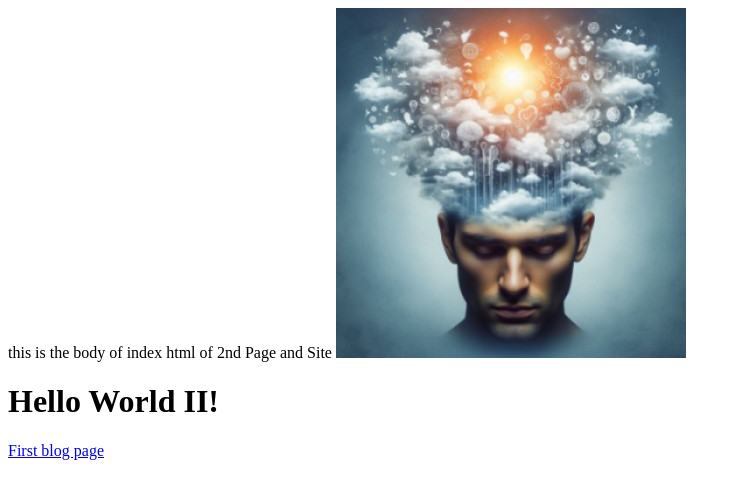
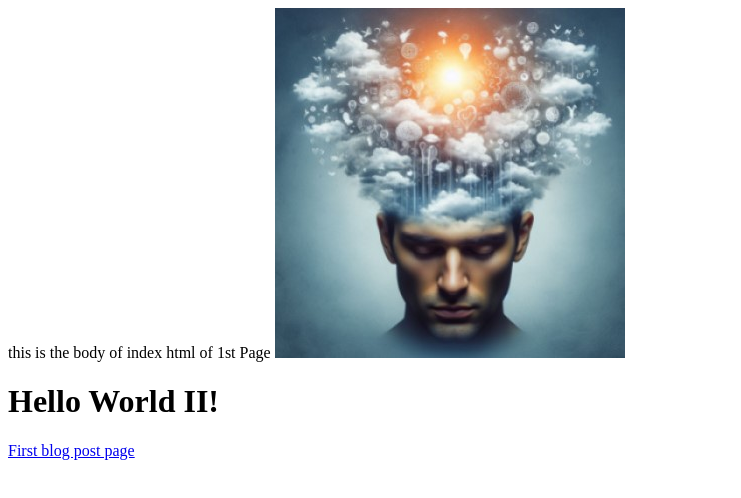
Before and after one commit to udayan/udayan.github.io, a plain HTML site: page index.html in a window 1280 px wide. Shown: the whole page, without its empty margins (0-741 px from the left). Drawn offline with Linux system fonts and the light colour scheme.

Commit message:
Update index.html
Update on Apr-1

```diff
--- a/index.html
+++ b/index.html
@@ -1,12 +1,12 @@
 
 <html>
     <head>
-        <title>this is the Title of 2nd Page and Site</title>
+        <title>this is the Title of 1st Page index.html</title>
     </head>
     <body>
-        this is the body of index html of 2nd Page and Site
+        this is the body of index html of 1st Page
 	<img src="Thoughts1.jpg" alt="Thoughts streaming out of mans head" />
         <h1>Hello World II!</h1>
-	<a href="page2.html">First blog page</a>
+	<a href="page2.html">First blog post page</a>
     </body>
 </html>
```
